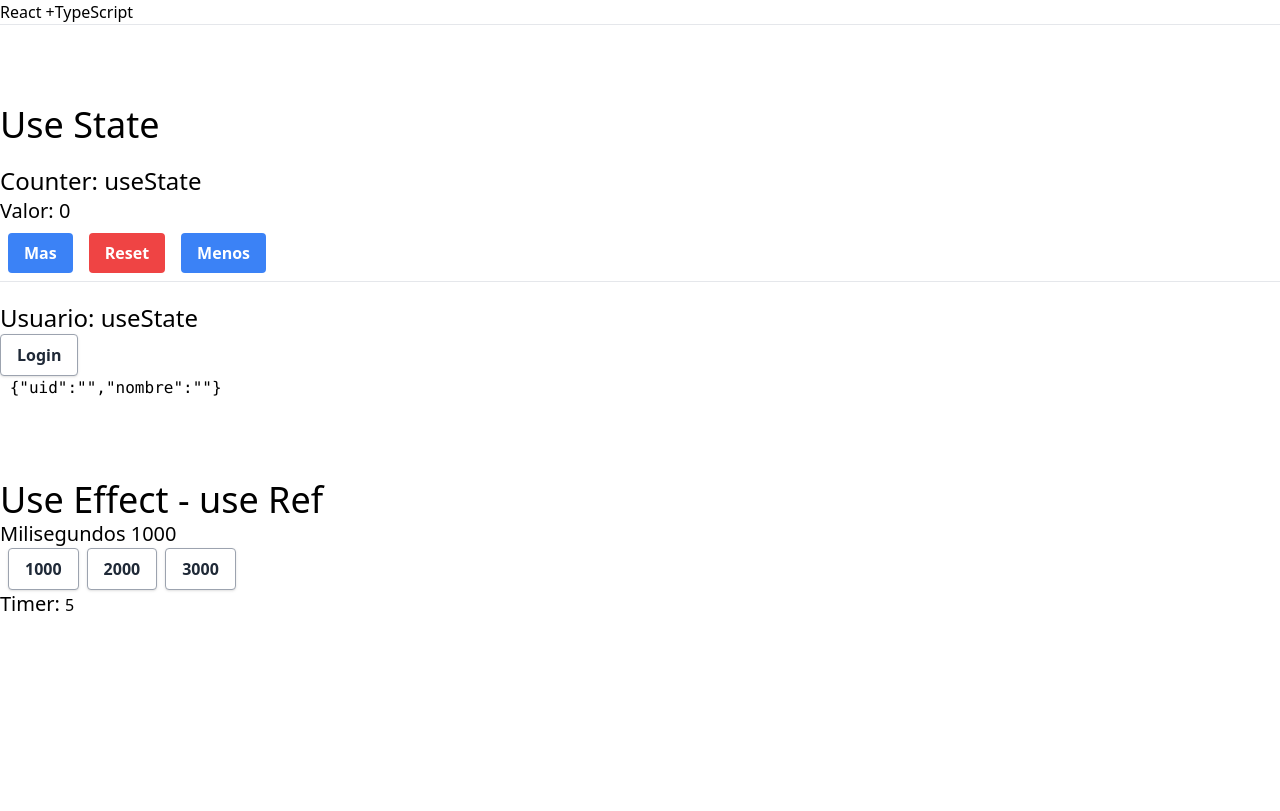
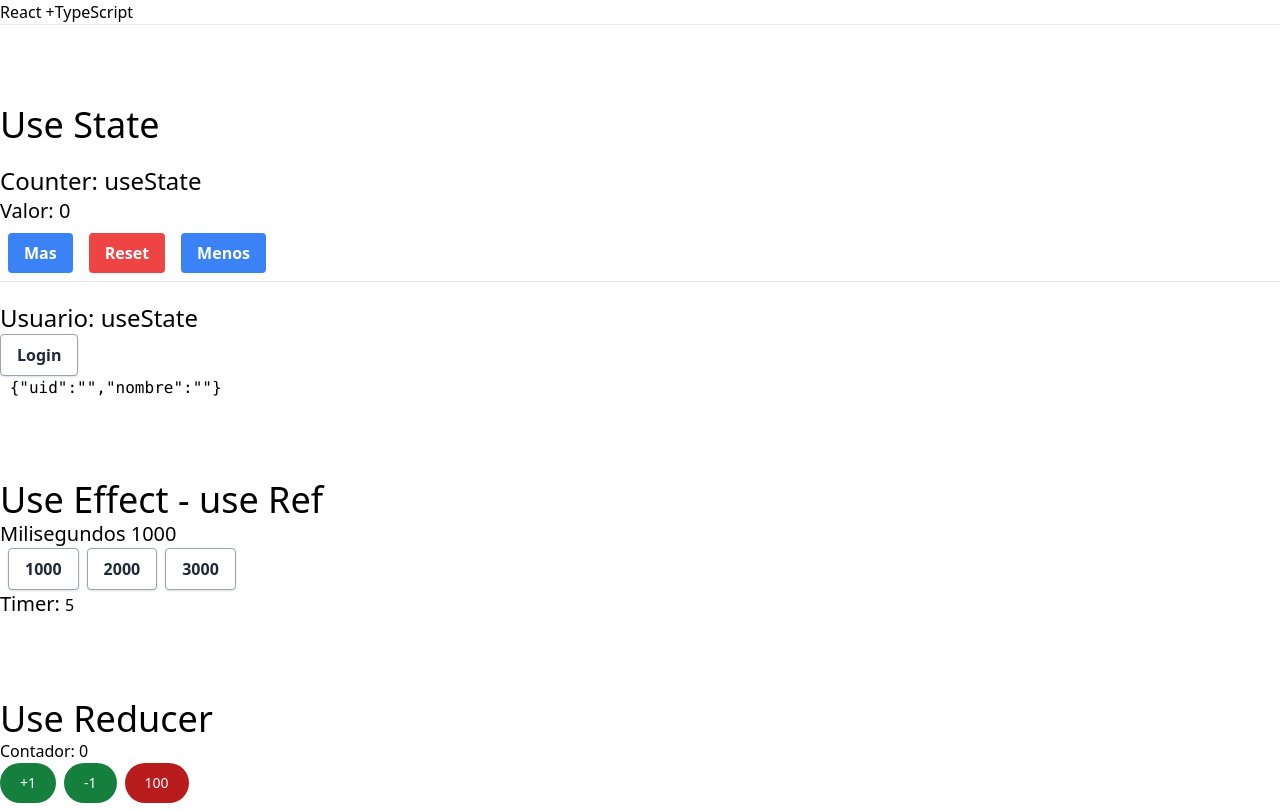
Before and after one commit to NachoBasilio/Apuntes-React, a React (Vite) app in the folder ReactPro/ReactConTypeScript/typescriptConReact/: page / in a window 1280 px wide. Built offline with nearby package versions, Linux system fonts and the light colour scheme.

Commit message:
useReducer con typeScript

```diff
--- a/ReactPro/ReactConTypeScript/typescriptConReact/finish.css
+++ b/ReactPro/ReactConTypeScript/typescriptConReact/finish.css
@@ -596,8 +596,20 @@ video {
   margin-left: 0.5rem;
 }
 
+.mb-2 {
+  margin-bottom: 0.5rem;
+}
+
+.mr-2 {
+  margin-right: 0.5rem;
+}
+
 .rounded {
   border-radius: 0.25rem;
+}
+
+.rounded-full {
+  border-radius: 9999px;
 }
 
 .border {
@@ -624,6 +636,16 @@ video {
   background-color: rgb(255 255 255 / var(--tw-bg-opacity));
 }
 
+.bg-green-700 {
+  --tw-bg-opacity: 1;
+  background-color: rgb(21 128 61 / var(--tw-bg-opacity));
+}
+
+.bg-red-700 {
+  --tw-bg-opacity: 1;
+  background-color: rgb(185 28 28 / var(--tw-bg-opacity));
+}
+
 .px-4 {
   padding-left: 1rem;
   padding-right: 1rem;
@@ -632,6 +654,20 @@ video {
 .py-2 {
   padding-top: 0.5rem;
   padding-bottom: 0.5rem;
+}
+
+.px-5 {
+  padding-left: 1.25rem;
+  padding-right: 1.25rem;
+}
+
+.py-2\.5 {
+  padding-top: 0.625rem;
+  padding-bottom: 0.625rem;
+}
+
+.text-center {
+  text-align: center;
 }
 
 .text-2xl {
@@ -649,12 +685,21 @@ video {
   line-height: 2.5rem;
 }
 
+.text-sm {
+  font-size: 0.875rem;
+  line-height: 1.25rem;
+}
+
 .font-bold {
   font-weight: 700;
 }
 
 .font-semibold {
   font-weight: 600;
+}
+
+.font-medium {
+  font-weight: 500;
 }
 
 .text-gray-800 {
@@ -687,3 +732,61 @@ video {
   --tw-bg-opacity: 1;
   background-color: rgb(185 28 28 / var(--tw-bg-opacity));
 }
+
+.hover\:bg-green-800:hover {
+  --tw-bg-opacity: 1;
+  background-color: rgb(22 101 52 / var(--tw-bg-opacity));
+}
+
+.hover\:bg-red-800:hover {
+  --tw-bg-opacity: 1;
+  background-color: rgb(153 27 27 / var(--tw-bg-opacity));
+}
+
+.focus\:outline-none:focus {
+  outline: 2px solid transparent;
+  outline-offset: 2px;
+}
+
+.focus\:ring-4:focus {
+  --tw-ring-offset-shadow: var(--tw-ring-inset) 0 0 0 var(--tw-ring-offset-width) var(--tw-ring-offset-color);
+  --tw-ring-shadow: var(--tw-ring-inset) 0 0 0 calc(4px + var(--tw-ring-offset-width)) var(--tw-ring-color);
+  box-shadow: var(--tw-ring-offset-shadow), var(--tw-ring-shadow), var(--tw-shadow, 0 0 #0000);
+}
+
+.focus\:ring-green-300:focus {
+  --tw-ring-opacity: 1;
+  --tw-ring-color: rgb(134 239 172 / var(--tw-ring-opacity));
+}
+
+@media (prefers-color-scheme: dark) {
+  .dark\:bg-green-600 {
+    --tw-bg-opacity: 1;
+    background-color: rgb(22 163 74 / var(--tw-bg-opacity));
+  }
+
+  .dark\:bg-red-600 {
+    --tw-bg-opacity: 1;
+    background-color: rgb(220 38 38 / var(--tw-bg-opacity));
+  }
+
+  .dark\:hover\:bg-green-700:hover {
+    --tw-bg-opacity: 1;
+    background-color: rgb(21 128 61 / var(--tw-bg-opacity));
+  }
+
+  .dark\:hover\:bg-red-700:hover {
+    --tw-bg-opacity: 1;
+    background-color: rgb(185 28 28 / var(--tw-bg-opacity));
+  }
+
+  .dark\:focus\:ring-green-800:focus {
+    --tw-ring-opacity: 1;
+    --tw-ring-color: rgb(22 101 52 / var(--tw-ring-opacity));
+  }
+
+  .dark\:focus\:ring-red-800:focus {
+    --tw-ring-opacity: 1;
+    --tw-ring-color: rgb(153 27 27 / var(--tw-ring-opacity));
+  }
+}
--- a/ReactPro/ReactConTypeScript/typescriptConReact/src/App.tsx
+++ b/ReactPro/ReactConTypeScript/typescriptConReact/src/App.tsx
@@ -1,6 +1,7 @@
 import { Counter } from './componets/Counter';
 import {TimerPadre} from './componets/TimerPadre';
 import {Usuario} from './componets/Usuario';
+import { ContadorRed } from './componets/ContadorRed';
 
 
 function App() {
@@ -17,6 +18,10 @@ function App() {
 
       <h2 className='text-4xl mt-20'>Use Effect - use Ref</h2>
       <TimerPadre />
+
+      <h2 className='text-4xl mt-20'>Use Reducer</h2>
+      <ContadorRed/>
+
     </div>
   )
 }
--- /dev/null
+++ b/ReactPro/ReactConTypeScript/typescriptConReact/src/componets/ContadorRed.tsx
@@ -0,0 +1,58 @@
+import { useReducer } from "react"
+
+
+const initialState = {
+    contador: 0,
+}
+
+type ActionType = {type: "decrementar"} | {type: "incrementar"} | {type: "custom", payload: number}
+
+const contadorReducer = (state: typeof initialState, action:ActionType) => {
+
+    switch (action.type) {
+        case "incrementar":
+            return {
+                ...state,
+                contador: state.contador +1
+            }
+        case "decrementar":
+            return {
+                ...state,
+                contador: state.contador -1
+            }
+        case "custom":
+            return {
+                ...state,
+                contador: action.payload
+            }
+        default:
+            return state
+    }
+}
+
+
+
+export const ContadorRed = () => {
+   const [contadorState, dispatch] = useReducer(contadorReducer, initialState)
+
+  return (
+    <>
+        <h2>Contador: {contadorState.contador}</h2>
+        <button type="button" className="text-white bg-green-700 hover:bg-green-800 focus:outline-none focus:ring-4 focus:ring-green-300 font-medium rounded-full text-sm px-5 py-2.5 text-center mr-2 mb-2 dark:bg-green-600 dark:hover:bg-green-700 dark:focus:ring-green-800"
+        onClick={()=>{
+            dispatch({type: "incrementar"})
+        }}
+        >+1</button>
+        <button type="button" className="text-white bg-green-700 hover:bg-green-800 focus:outline-none focus:ring-4 focus:ring-green-300 font-medium rounded-full text-sm px-5 py-2.5 text-center mr-2 mb-2 dark:bg-green-600 dark:hover:bg-green-700 dark:focus:ring-green-800"
+        onClick={()=>{
+            dispatch({type: "decrementar"})
+        }}
+        >-1</button>
+                <button type="button" className="text-white bg-red-700 hover:bg-red-800 focus:outline-none focus:ring-4 focus:ring-green-300 font-medium rounded-full text-sm px-5 py-2.5 text-center mr-2 mb-2 dark:bg-red-600 dark:hover:bg-red-700 dark:focus:ring-red-800"
+        onClick={()=>{
+            dispatch({type: "custom", payload:100})
+        }}
+        >100</button>
+    </>
+  )
+}
```
